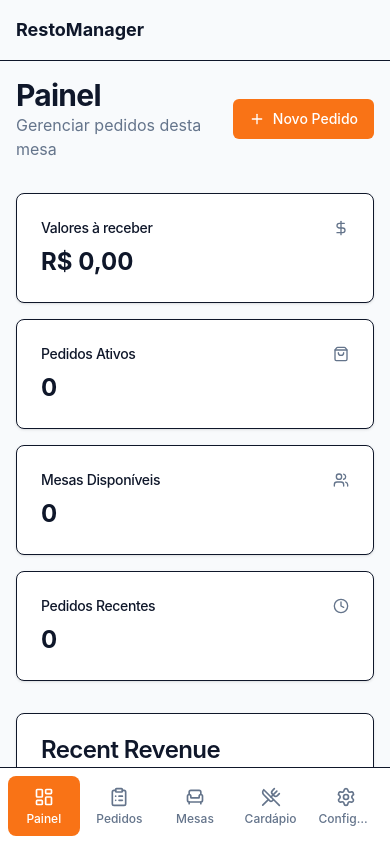
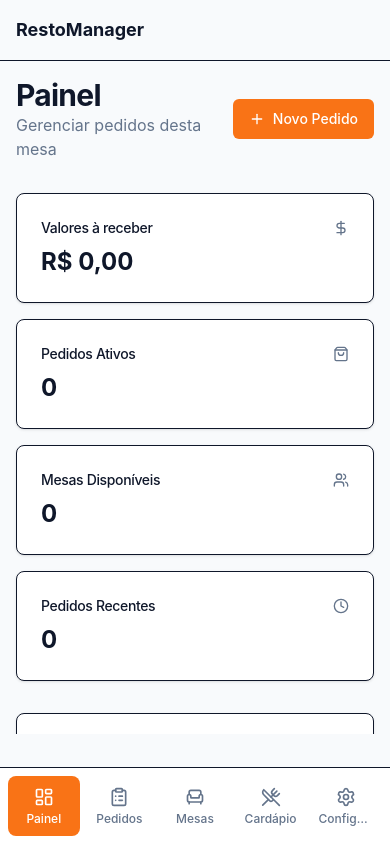
Before and after one commit to diegosanchespereira1/app-restaurante, a React (Vite) app: page / in a window 390 px wide. Built offline with nearby package versions, Linux system fonts and the light colour scheme; no server answers; the database is empty.

Commit message:
Fix mobile scrolling - add mb-safe class for dual padding and margin approach to prevent content being stuck behind bottom navigation

```diff
--- a/src/components/layout/Layout.tsx
+++ b/src/components/layout/Layout.tsx
@@ -19,7 +19,7 @@ export function Layout({ children }: { children: React.ReactNode }) {
                 </div>
 
                 {/* Content */}
-                <div className="flex-1 overflow-y-auto p-4 md:p-8 mobile-content md:pb-8 print:p-0 print:overflow-visible print:pb-0">
+                <div className="flex-1 overflow-y-auto p-4 md:p-8 mobile-content md:pb-8 print:p-0 print:overflow-visible print:pb-0 mb-safe">
                     {children}
                 </div>
             </main>
--- a/src/index.css
+++ b/src/index.css
@@ -42,5 +42,9 @@
     .mobile-content {
       padding-bottom: calc(110px + env(safe-area-inset-bottom));
     }
+
+    .mb-safe {
+      margin-bottom: calc(110px + env(safe-area-inset-bottom));
+    }
   }
 }
```
